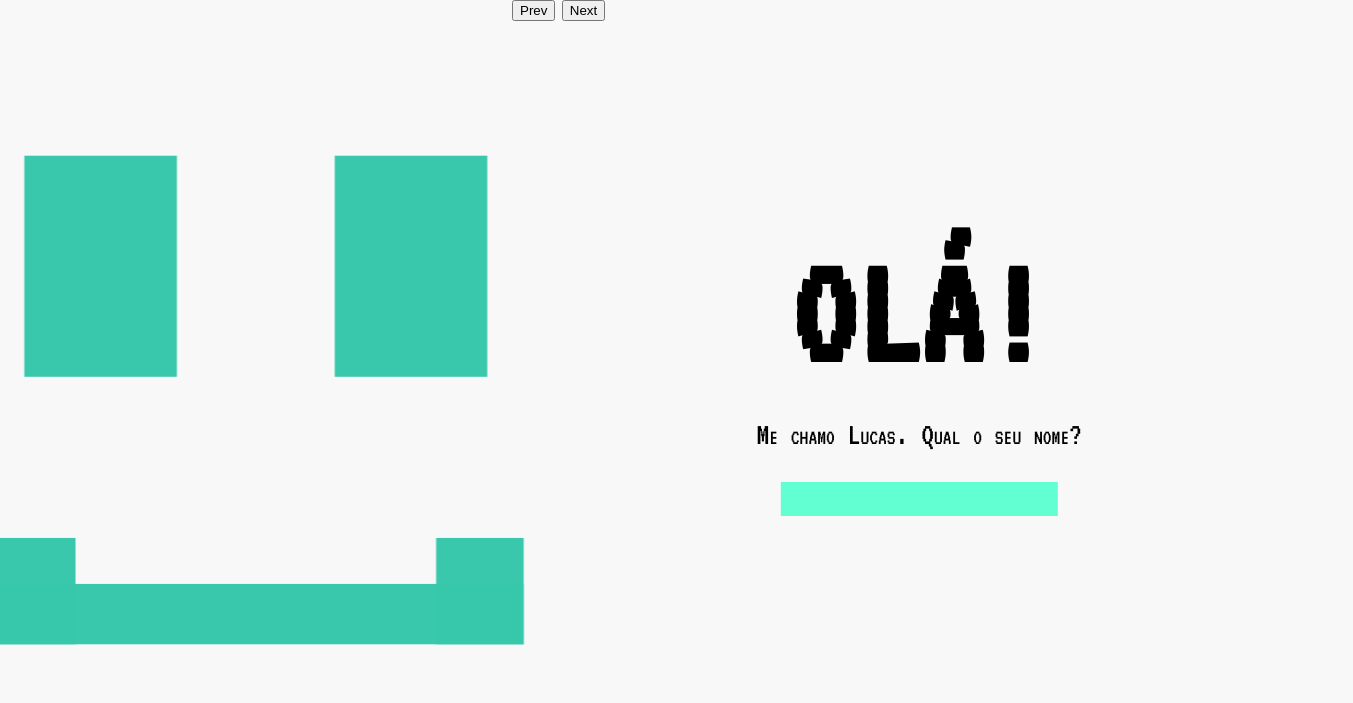
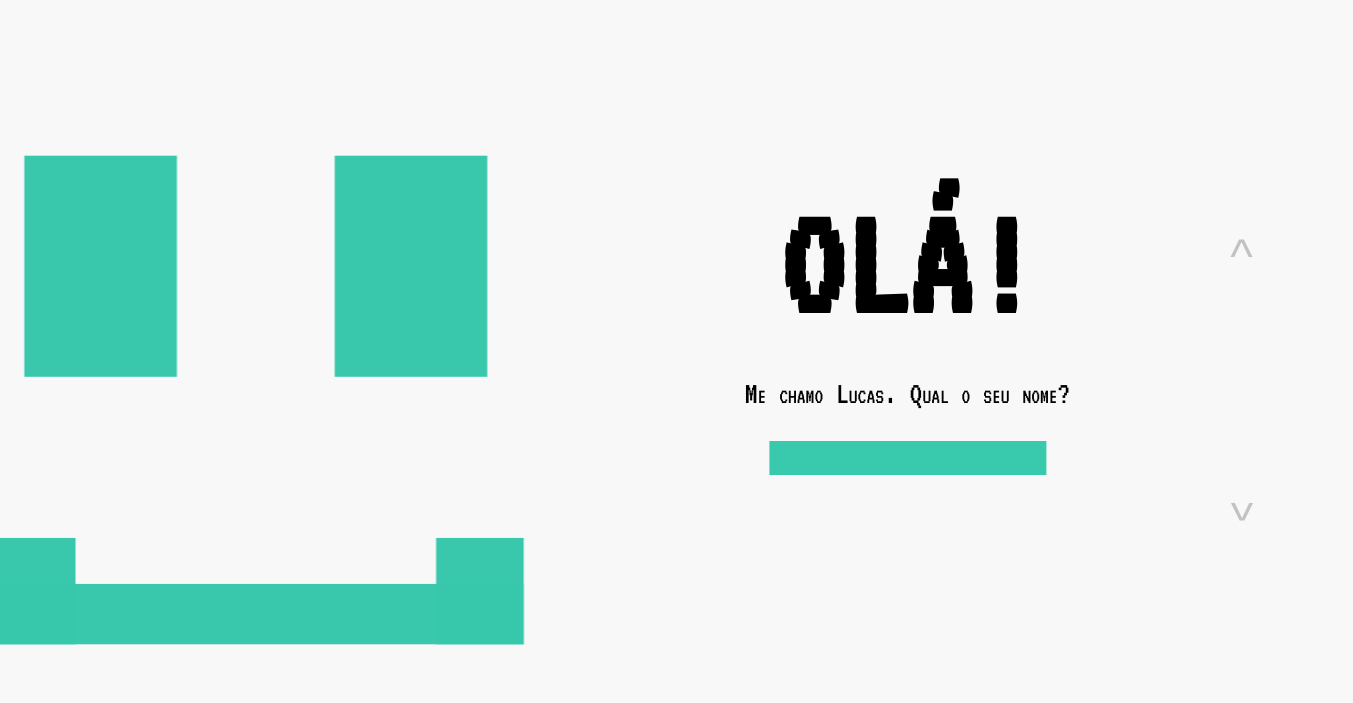
Before and after one commit to lucasasoaresmar/lucasasoaresmar.github.io, a plain HTML site: page index.html in a window 1280 px wide. Shown: the whole page, 1353 px wide, since content can reach past the window. Drawn offline with Linux system fonts and the light colour scheme.

Commit message:
change buttons style.

```diff
--- a/cube.css
+++ b/cube.css
@@ -1,6 +1,7 @@
 :root {
 	--main-size: 50vmin;
 	--main-half-size: calc(var(--main-size)/2);
+	--main-color: #39c9ac;
 }
 
 html {
@@ -17,12 +18,15 @@ body {
 
 h1 {
 	font-size: 10rem;
-	margin: 3vh auto;
+	margin: 0;
+}
+
+h2 {
+	font-size: 5rem;
 }
 
 p {
 	font-size: 2rem;
-	margin-top: 3vmin;
 }
 
 .center {
@@ -110,12 +114,32 @@ main {
 	left: 40vw;
 }
 
+.btn {
+	position: absolute;
+	display: flex;
+	justify-content: space-between;
+	flex-direction: column;
+	height: 40%;
+	left: 95%;
+}
+
+.btn > button {
+	background-color: transparent;
+	border: none;
+	font-size: 3rem;
+	color: #c2c2c2;
+}
+
+.btn > button:nth-of-type(2) {
+	transform: rotate(180deg);
+}
+
 .slide {
-	width: 80%;
+	width: 90%;
 	height: 100%;
 	display: none;
 	overflow-y: scroll;
-	padding: 0 100px;
+	padding: 0 100px 0 50px;
 }
 
 .slide:nth-of-type(1) {
@@ -124,7 +148,7 @@ main {
 
 input[name = name] {
 	border: none;
-	background: #61ffd2;
+	background: var(--main-color);
 	font: inherit;
 	text-align: inherit;
 	font-size: 2rem;
--- a/index.html
+++ b/index.html
@@ -28,8 +28,6 @@
 	</div>
 
 	<main>
-		<button id="btn-previous" onclick="display(-1)">Prev</button>
-		<button id="btn-next" onclick="display(1)">Next</button>
 		<div class="slide">
 			<div class="center">
 				<h1>OLÁ!</h1>
@@ -39,7 +37,8 @@
 		</div>
 		<div class="slide">
 			<div class="center">
-				<h1>Hello, <span></span>!<br>Nice to Meet You.</h1>
+				<h1>Hello, <span></span>!<br></h1>
+				<h2>Nice to Meet You.</h2>
 				<p>I speak english too... kind of...</p>
 			</div>
 		</div>
@@ -49,6 +48,10 @@
 				<p>Por enquanto</p>
 			</div>
 		</div>
+		<div class="center btn">
+			<button onclick="display(-1)">^</button>
+			<button onclick="display(1)">^</button>
+		</div>
 	</main>
 
 	<script type="text/javascript" src="touch.js" ></script>
```
Also changed, not shown: slides.js (+12 -0 lines).
